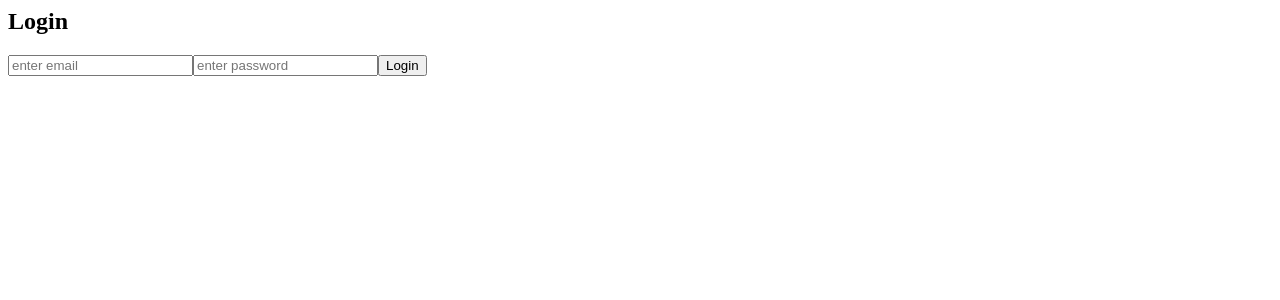
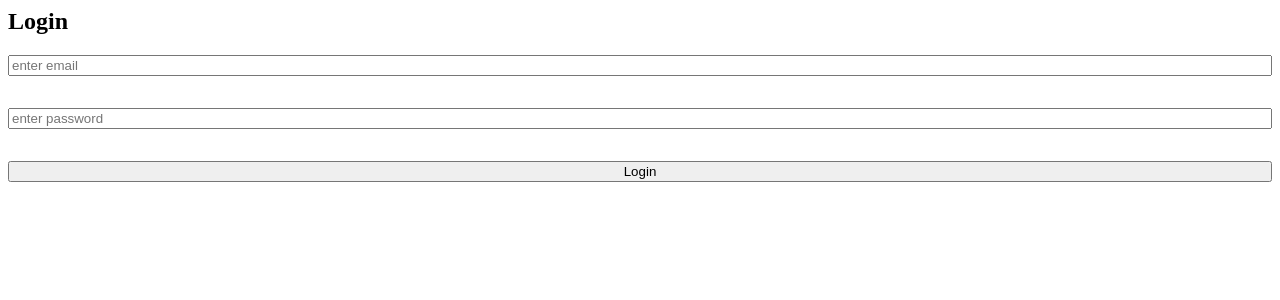
Before and after one commit to Rohitprasad83/learning-auth, a React (Create React App) app: page /login in a window 1280 px wide. Shown: the top 300 px of the page. Built offline with nearby package versions, Linux system fonts and the light colour scheme.

Commit message:
added pages

```diff
--- a/src/App.js
+++ b/src/App.js
@@ -1,37 +1,10 @@
 import React, { useState } from 'react';
 import './style.css';
-
+import { Login } from './pages';
 export default function App() {
-  const [credentials, setCredentials] = useState({ email: '', password: '' });
-
-  function handleSubmit(e) {
-    e.preventDefault();
-    console.log(credentials);
-  }
-
-  function changeHandler(e) {
-    setCredentials({ ...credentials, [e.target.name]: e.target.value });
-  }
   return (
     <div>
-      <h2>Login</h2>
-      <form onSubmit={handleSubmit}>
-        <input
-          type="email"
-          placeholder="enter email"
-          name="email"
-          onChange={changeHandler}
-          value={credentials.email}
-        />
-        <input
-          type="password"
-          placeholder="enter password"
-          name="password"
-          onChange={changeHandler}
-          value={credentials.password}
-        />
-        <button type="submit">Login</button>
-      </form>
+      <Login />
     </div>
   );
 }
--- /dev/null
+++ b/src/pages/Login.js
@@ -0,0 +1,38 @@
+import React, { useState } from 'react';
+
+function Login() {
+  const [credentials, setCredentials] = useState({ email: '', password: '' });
+
+  function handleSubmit(e) {
+    e.preventDefault();
+    console.log(credentials);
+  }
+
+  function changeHandler(e) {
+    setCredentials({ ...credentials, [e.target.name]: e.target.value });
+  }
+  return (
+    <div>
+      <h2>Login</h2>
+      <form onSubmit={handleSubmit} className="form">
+        <input
+          type="email"
+          placeholder="enter email"
+          name="email"
+          onChange={changeHandler}
+          value={credentials.email}
+        />
+        <input
+          type="password"
+          placeholder="enter password"
+          name="password"
+          onChange={changeHandler}
+          value={credentials.password}
+        />
+        <button type="submit">Login</button>
+      </form>
+    </div>
+  );
+}
+
+export { Login };
--- /dev/null
+++ b/src/pages/Register.js
@@ -0,0 +1,38 @@
+import React, { useState } from 'react';
+
+function Register() {
+  const [credentials, setCredentials] = useState({ email: '', password: '' });
+
+  function handleSubmit(e) {
+    e.preventDefault();
+    console.log(credentials);
+  }
+
+  function changeHandler(e) {
+    setCredentials({ ...credentials, [e.target.name]: e.target.value });
+  }
+  return (
+    <div>
+      <h2>Register</h2>
+      <form onSubmit={handleSubmit}>
+        <input
+          type="email"
+          placeholder="enter email"
+          name="email"
+          onChange={changeHandler}
+          value={credentials.email}
+        />
+        <input
+          type="password"
+          placeholder="enter password"
+          name="password"
+          onChange={changeHandler}
+          value={credentials.password}
+        />
+        <button type="submit">Register</button>
+      </form>
+    </div>
+  );
+}
+
+export { Register };
--- /dev/null
+++ b/src/pages/index.js
@@ -0,0 +1,2 @@
+export * from './Login';
+export * from './Register';
--- a/src/style.css
+++ b/src/style.css
@@ -3,3 +3,15 @@ p {
   font-family: -apple-system, BlinkMacSystemFont, 'Segoe UI', Roboto, Oxygen,
     Ubuntu, Cantarell, 'Open Sans', 'Helvetica Neue', sans-serif;
 }
+
+.form {
+  display: flex;
+  flex-direction: column;
+  gap: 2rem;
+}
+
+.input-field {
+  border: 2px solid grey;
+  width: 100%;
+  padding: 1rem;
+}
```
